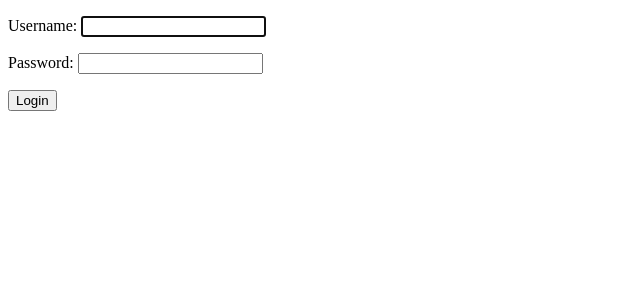
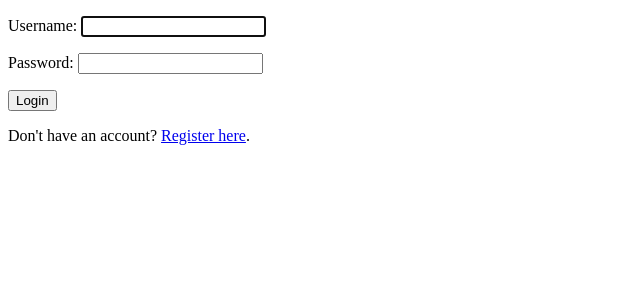
Before and after one commit to archwheeler/anorum, a Django app: page /login/ in a window 1280 px wide. Shown: the top 300 px of the page, without its empty margins (0-640 px from the left). Run offline with Django 4.2, Linux system fonts and the light colour scheme.

Commit message:
Add registration link to login page

```diff
--- a/main/templates/registration/login.html
+++ b/main/templates/registration/login.html
@@ -24,5 +24,9 @@
         <input type="submit" value="Login">
     </form>
 
+    <p>
+        Don't have an account?
+        <a href="{% url 'register' %}">Register here</a>.
+    </p>
 </main>
 {% endblock %}
```
